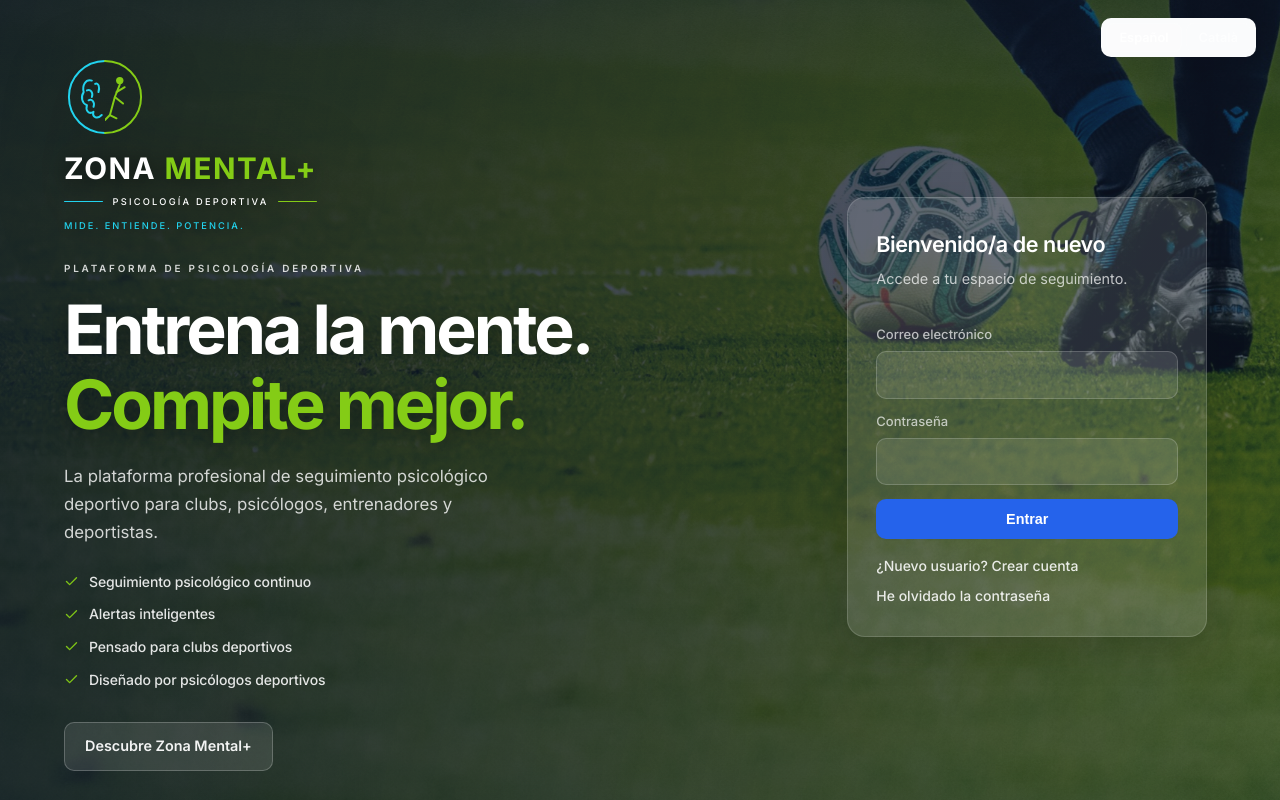
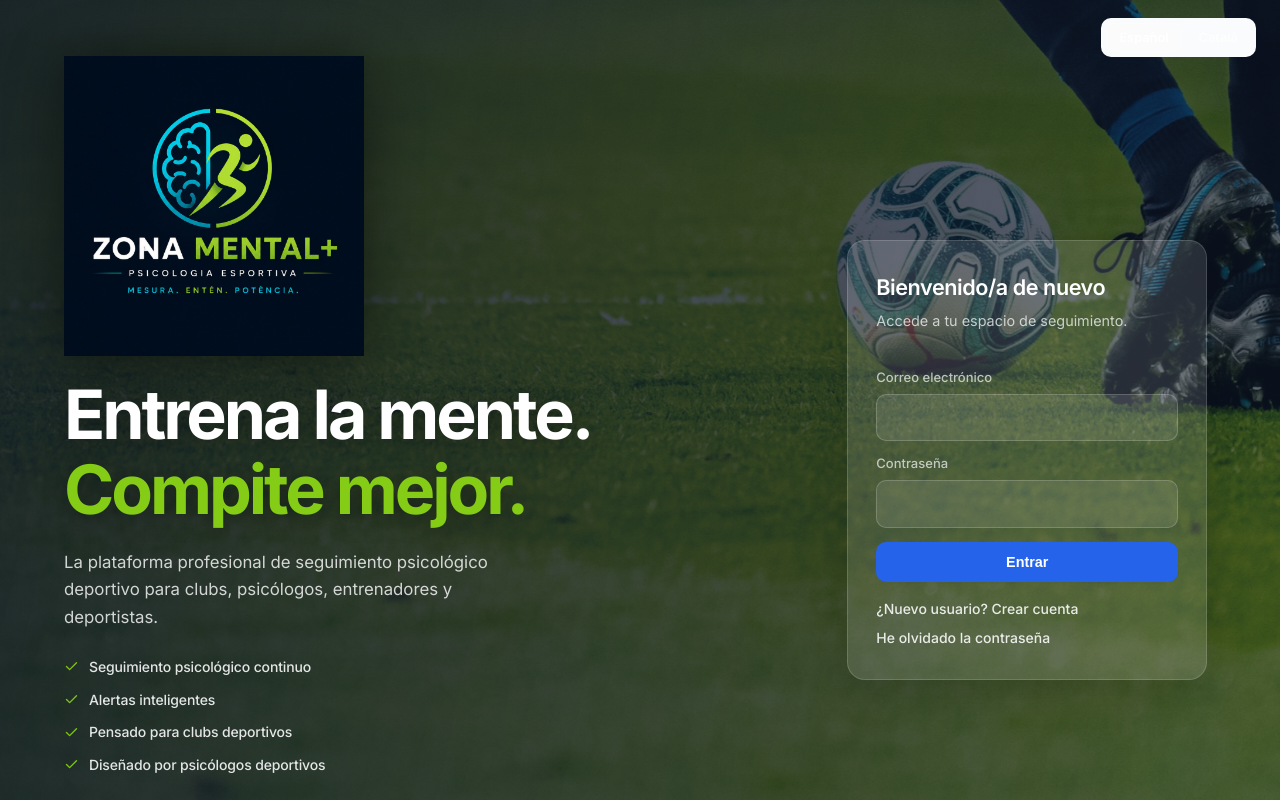
Before and after one commit to Torrins18/elite-mind, a React (Vite) app: page / in a window 1280 px wide. Shown: the top 800 px of the page. Built offline with nearby package versions, Linux system fonts and the light colour scheme; no server answers.

Commit message:
Use original PNG logo on auth hero instead of broken SVG icon.
Apply screen blend to remove the dark PNG background so the full Zona Mental+ mark matches the original design.

Co-authored-by: Cursor <cursoragent@cursor.com>

```diff
--- a/src/components/BrandLogo.jsx
+++ b/src/components/BrandLogo.jsx
@@ -26,17 +26,18 @@ function Wordmark({ showSubtitle = true, showTagline = false, compact = false, s
 
 export function BrandLogo({ variant = "bar", className = "", tone = "default" }) {
   const rootClass = `brand-logo brand-logo--${variant}${tone === "light" ? " brand-logo--light" : ""}${variant === "hero-dark" ? " brand-logo--hero-dark" : ""} ${className}`.trim()
-  const { t } = useTranslation()
 
   if (variant === "hero-dark") {
     return (
       <div className={rootClass} role="img" aria-label="Zona Mental+ — Psicología deportiva">
-        <LogoMark size={82} palette="hero" className="brand-logo__mark brand-logo__mark--hero" title="" />
-        <Wordmark
-          hero
-          showSubtitle
-          showTagline
-          subtitleText={t("authLanding.logoSubtitle")}
+        <img
+          className="brand-logo__hero-image"
+          src="/images/zona-mental-logo-hero.png"
+          alt=""
+          width={320}
+          height={320}
+          decoding="async"
+          fetchPriority="high"
         />
       </div>
     )
--- a/src/components/auth/AuthLandingSections.jsx
+++ b/src/components/auth/AuthLandingSections.jsx
@@ -115,7 +115,6 @@ export function AuthHeroContent() {
   return (
     <div className="auth-landing__hero-content">
       <BrandLogo variant="hero-dark" className="auth-landing__hero-logo" />
-      <p className="auth-landing__eyebrow">{t("authLanding.eyebrow")}</p>
       <h1 className="auth-landing__headline">
         <span>{t("authLanding.headlineLine1")}</span>
         <span className="auth-landing__headline-accent">{t("authLanding.headlineLine2")}</span>
--- a/src/styles/auth-landing.css
+++ b/src/styles/auth-landing.css
@@ -133,77 +133,24 @@
 }
 
 .auth-landing__hero-logo {
-  margin-bottom: 28px;
-  filter: drop-shadow(0 8px 32px rgba(0, 0, 0, 0.55));
+  margin-bottom: 24px;
 }
 
 .brand-logo--hero-dark {
-  display: flex;
-  flex-direction: column;
-  align-items: flex-start;
-  gap: 10px;
+  display: block;
+  line-height: 0;
+  position: relative;
 }
 
-.brand-logo--hero-dark .brand-logo__mark--hero {
-  width: 82px;
-  height: 82px;
-  margin-bottom: 4px;
-}
-
-.brand-logo--hero-dark .brand-logo__text--hero {
-  align-items: flex-start;
-  gap: 10px;
-}
-
-.brand-logo--hero-dark .brand-logo__zona {
-  color: #ffffff;
-  text-shadow: 0 2px 18px rgba(0, 0, 0, 0.5);
-}
-
-.brand-logo--hero-dark .brand-logo__accent {
-  color: #84cc16;
-  text-shadow: 0 2px 18px rgba(0, 0, 0, 0.4);
-}
-
-.brand-logo--hero-dark .brand-logo__title {
-  font-size: clamp(1.4rem, 2.8vw, 1.85rem);
-  letter-spacing: 0.05em;
-}
-
-.brand-logo--hero-dark .brand-logo__subtitle-row {
+.brand-logo__hero-image {
+  display: block;
+  width: min(300px, 82vw);
   max-width: 100%;
-}
-
-.brand-logo--hero-dark .brand-logo__subtitle {
-  color: #ffffff;
-  font-size: 0.58rem;
-  letter-spacing: 0.24em;
-  text-transform: uppercase;
-  text-shadow: 0 1px 12px rgba(0, 0, 0, 0.45);
-}
-
-.brand-logo--hero-dark .brand-logo__rule--blue {
-  background: #22d3ee;
-  opacity: 1;
-  flex: 0 1 48px;
-  height: 1px;
-}
-
-.brand-logo--hero-dark .brand-logo__rule--green {
-  background: #84cc16;
-  opacity: 1;
-  flex: 0 1 48px;
-  height: 1px;
-}
-
-.brand-logo--hero-dark .brand-logo__tagline {
-  margin: 0;
-  color: #22d3ee;
-  font-size: 0.58rem;
-  font-weight: 500;
-  letter-spacing: 0.22em;
-  text-transform: uppercase;
-  text-shadow: 0 1px 12px rgba(0, 0, 0, 0.4);
+  height: auto;
+  object-fit: contain;
+  /* Elimina el fons fosc del PNG i deixa visible el logo original */
+  mix-blend-mode: screen;
+  filter: drop-shadow(0 6px 28px rgba(0, 0, 0, 0.45));
 }
 
 .brand-logo--light .brand-logo__zona {
```
